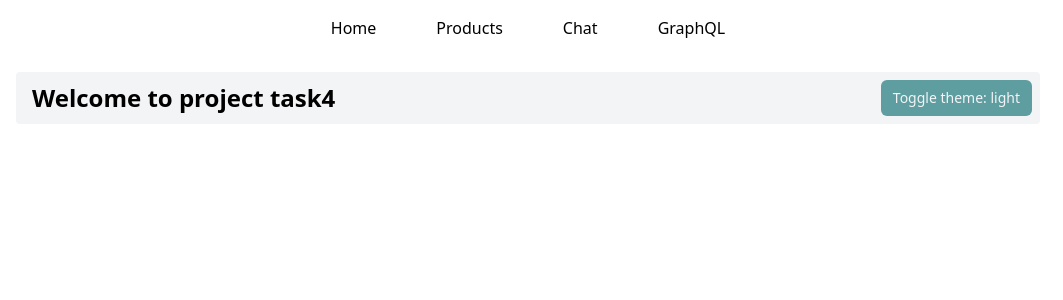
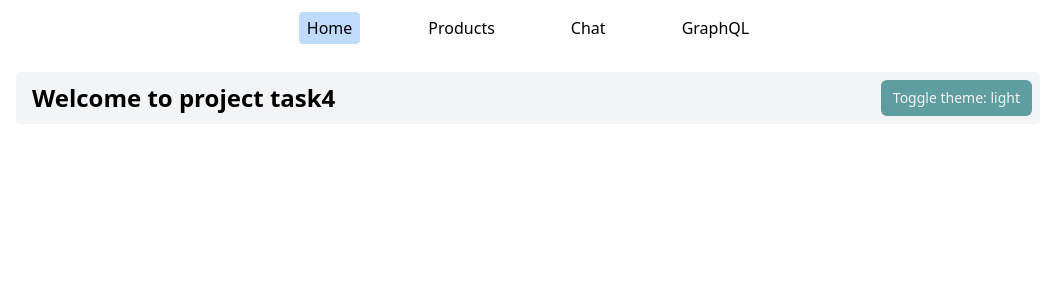
Before and after one commit to Lazeta/task4, a React (Vite) app: page / in a window 1280 px wide. Shown: the top 300 px of the page, without its empty margins (112-1175 px from the left). Built offline with nearby package versions, Linux system fonts and the light colour scheme.

Commit message:
styles: corrected Link selection; corrected max width for incoming, outgoing messages

```diff
--- a/src/app/routes/router.tsx
+++ b/src/app/routes/router.tsx
@@ -27,17 +27,17 @@ const RootRoute = createRootRouteWithContext<RouterContext>()({
   component: () => (
     <ThemeProvider>
       <div className="min-h-screen bg-background text-foreground">
-        <nav className="flex justify-center gap-5 sm:gap-15 p-4">
-          <Link className="hover:underline" to={"/"}>
+        <nav className="flex justify-center items-center gap-5 sm:gap-15 py-3 font-medium">
+          <Link to="/" className="px-2 py-1 hover:underline rounded h-8 leading-normal" activeProps={{ className: "bg-accent text-accent-foreground"}} activeOptions={{ exact: true }}>
             Home
           </Link>
-          <Link to="/products" className="hover:underline">
+          <Link to="/products" className="px-2 py-1 hover:underline rounded leading-normal" activeProps={{ className: "bg-accent text-accent-foreground"}}>
             Products
           </Link>
-          <Link to="/chat" className="hover:underline">
+          <Link to="/chat" className="px-2 py-1 hover:underline rounded leading-normal" activeProps={{ className: "bg-accent text-accent-foreground"}}>
             Chat
           </Link>
-          <Link to="/graphql" className="hover:underline">
+          <Link to="/graphql" className="px-2 py-1 hover:underline rounded leading-normal" activeProps={{ className: "bg-accent text-accent-foreground"}}>
             GraphQL
           </Link>
         </nav>
--- a/src/features/chat/ui/ChatMessages.tsx
+++ b/src/features/chat/ui/ChatMessages.tsx
@@ -18,7 +18,7 @@ export const ChatMessages = ({ messages }: Props) => {
             <span
               key={message.id}
               className={clsx(
-                "block px-3 py-2 rounded-lg text-sm wrap-break-words w-fit max-w-9/10 sm:max-w-9/10",
+                "block px-3 py-2 rounded-lg text-sm wrap-break-words w-fit max-w-full sm:max-w-full",
                 message.author === "me"
                   ? "bg-chat-outgoing text-chat-outgoing-foreground"
                   : "bg-chat-incoming text-chat-incoming-foreground"
```
